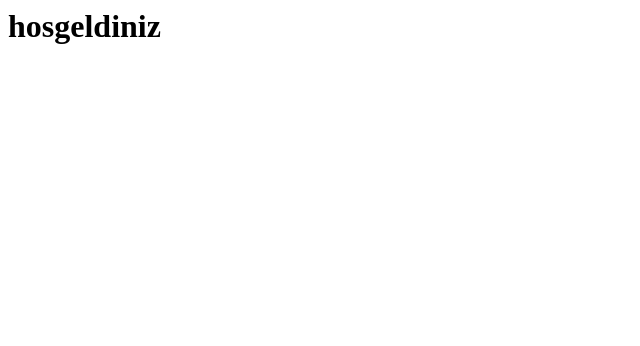
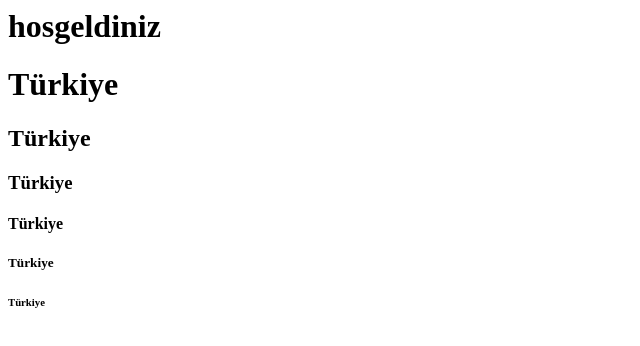
Before and after one commit to ibrahimdursun81/ibrahimdursun81.github.io, a plain HTML site: page index.html in a window 1280 px wide. Shown: the whole page, without its empty margins (0-640 px from the left). Drawn offline with Linux system fonts and the light colour scheme.

Commit message:
Update index.html

```diff
--- a/index.html
+++ b/index.html
@@ -1,5 +1,11 @@
 <html>
  <body>
  <h1>hosgeldiniz</h1>
+  <h1>Türkiye</h1>
+<h2>Türkiye</h2>
+<h3>Türkiye</h3>
+<h4>Türkiye</h4>
+<h5>Türkiye</h5>
+<h6>Türkiye</h6>
   </body>
 </html>
```
